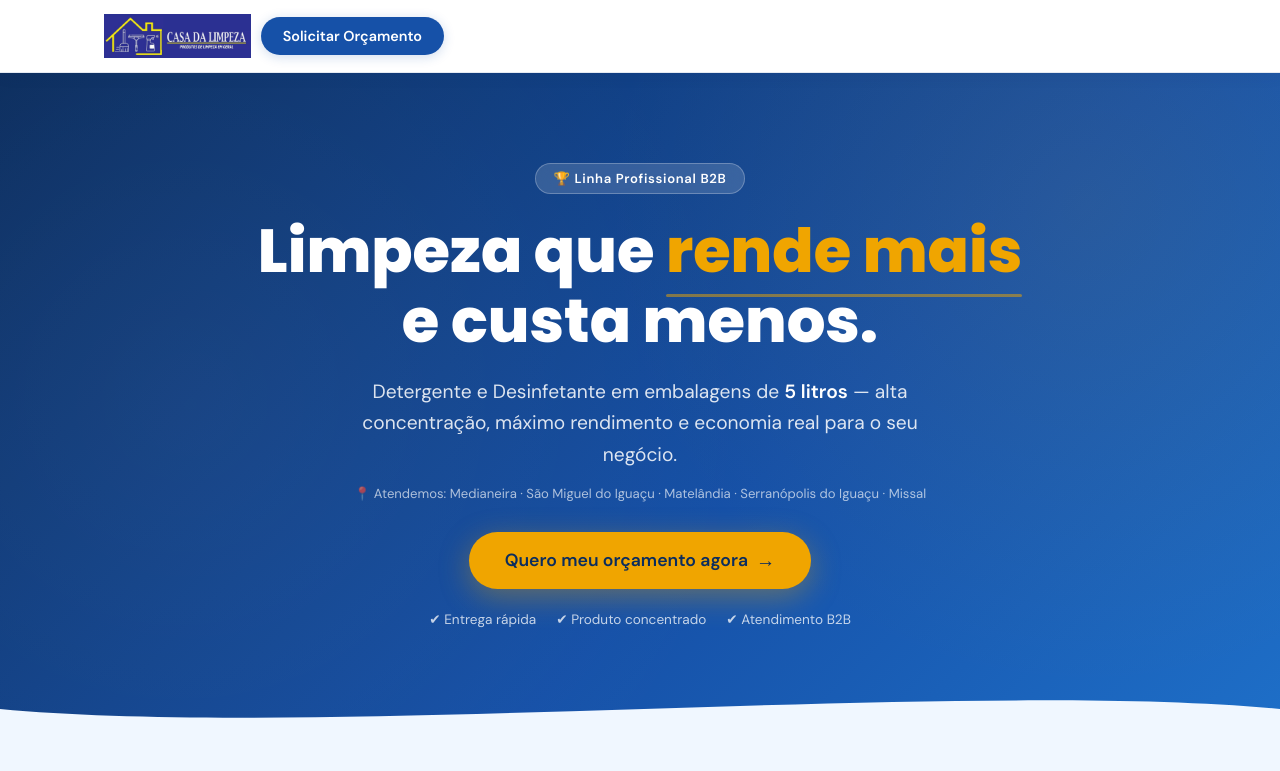
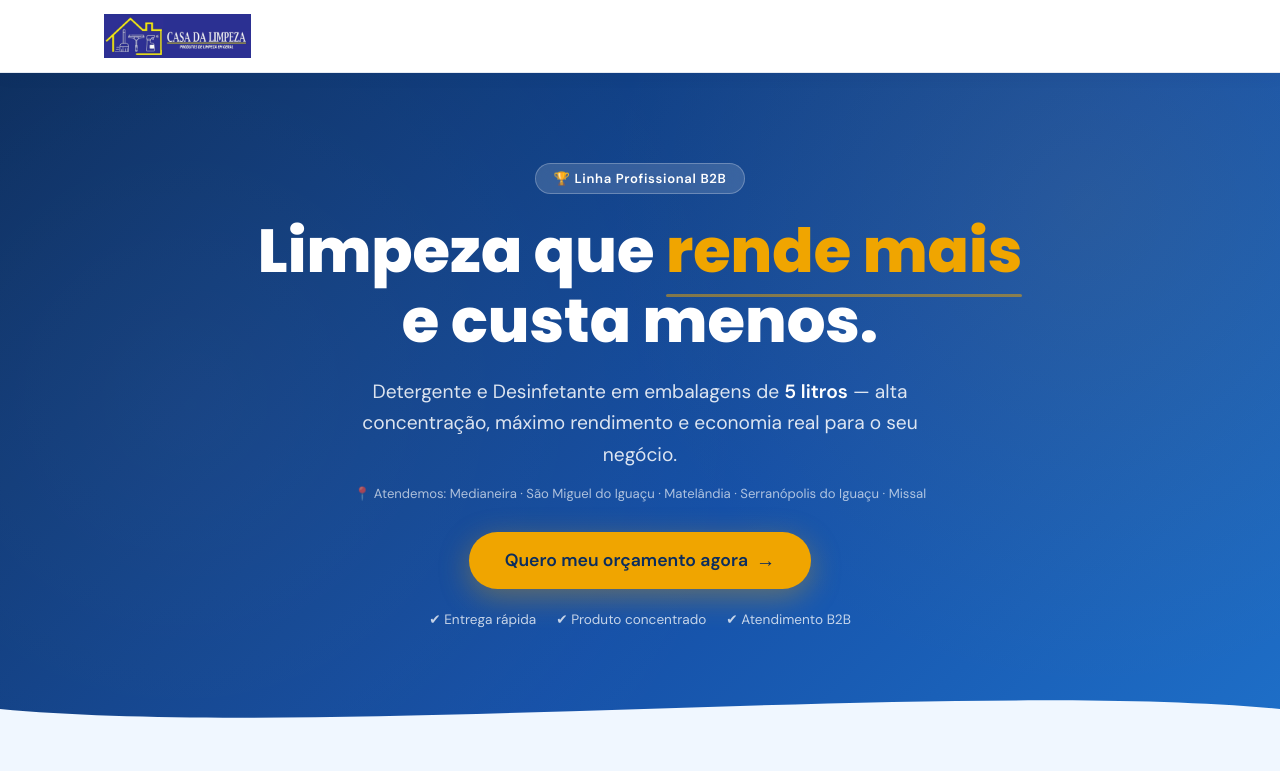
Before and after one commit to offondigital/B2B-orcamento, a plain HTML site: page index.html in a window 1280 px wide. Shown: the top 771 px of the page. Drawn offline with Linux system fonts and the light colour scheme.

Commit message:
Update index.html

```diff
--- a/index.html
+++ b/index.html
@@ -37,8 +37,7 @@
   <img src="img/logo.png" alt="Casa da Limpeza Medianeira" class="logo-img" loading="lazy"
        onerror="this.style.display='none';document.querySelector('.logo-text').style.display='block'" />
   <span class="logo-text" style="display:none;">Casa da Limpeza</span>
-      <a href="#formulario" class="btn btn-header">Solicitar Orçamento</a>
-    </div>
+</div>
   </header>
 
   <!-- ===== HERO ===== -->
```
